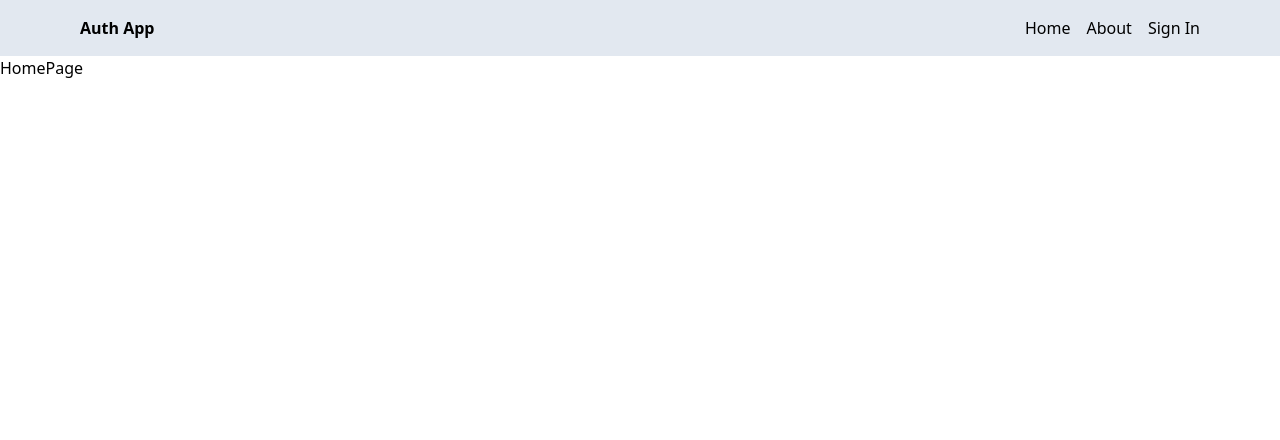
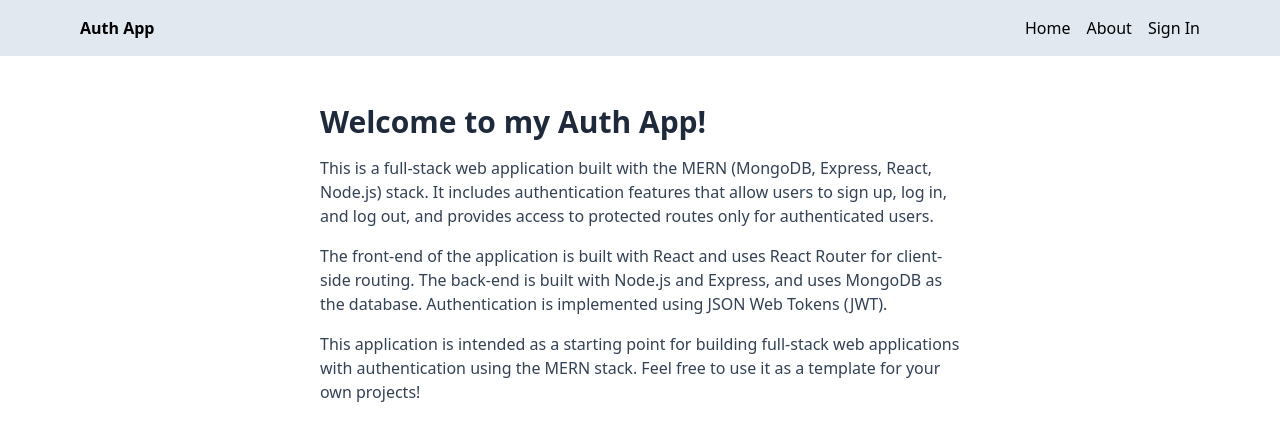
Before and after one commit to JerryDoran/mern-auth-template, a React (Vite) app in the folder client/: page / in a window 1280 px wide. Shown: the top 440 px of the page. Built offline with nearby package versions, Linux system fonts and the light colour scheme; no server answers.

Commit message:
finished home and about pages

```diff
--- a/client/src/pages/about.jsx
+++ b/client/src/pages/about.jsx
@@ -1,3 +1,23 @@
 export default function AboutPage() {
-  return <div>About</div>;
+  return (
+    <div className='px-4 py-12 max-w-2xl mx-auto'>
+      <h1 className='text-3xl font-bold  mb-4 text-slate-800'>About</h1>
+      <p className='mb-4 text-slate-700'>
+        This is a MERN (MongoDB, Express, React, Node.js) stack application with
+        authentication. It allows users to sign up, log in, and log out, and
+        provides access to protected routes only for authenticated users.
+      </p>
+      <p className='mb-4 text-slate-700'>
+        The front-end of the application is built with React and uses React
+        Router for client-side routing. The back-end is built with Node.js and
+        Express, and uses MongoDB as the database. Authentication is implemented
+        using JSON Web Tokens (JWT).
+      </p>
+      <p className='mb-4 text-slate-700'>
+        This application is intended as a starting point for building full-stack
+        web applications with authentication using the MERN stack. Feel free to
+        use it as a template for your own projects!
+      </p>
+    </div>
+  );
 }
--- a/client/src/pages/home.jsx
+++ b/client/src/pages/home.jsx
@@ -1,3 +1,26 @@
 export default function HomePage() {
-  return <div>HomePage</div>;
+  return (
+    <div className='px-4 py-12 max-w-2xl mx-auto'>
+      <h1 className='text-3xl font-bold  mb-4 text-slate-800'>
+        Welcome to my Auth App!
+      </h1>
+      <p className='mb-4 text-slate-700'>
+        This is a full-stack web application built with the MERN (MongoDB,
+        Express, React, Node.js) stack. It includes authentication features that
+        allow users to sign up, log in, and log out, and provides access to
+        protected routes only for authenticated users.
+      </p>
+      <p className='mb-4 text-slate-700'>
+        The front-end of the application is built with React and uses React
+        Router for client-side routing. The back-end is built with Node.js and
+        Express, and uses MongoDB as the database. Authentication is implemented
+        using JSON Web Tokens (JWT).
+      </p>
+      <p className='mb-4 text-slate-700'>
+        This application is intended as a starting point for building full-stack
+        web applications with authentication using the MERN stack. Feel free to
+        use it as a template for your own projects!
+      </p>
+    </div>
+  );
 }
```
